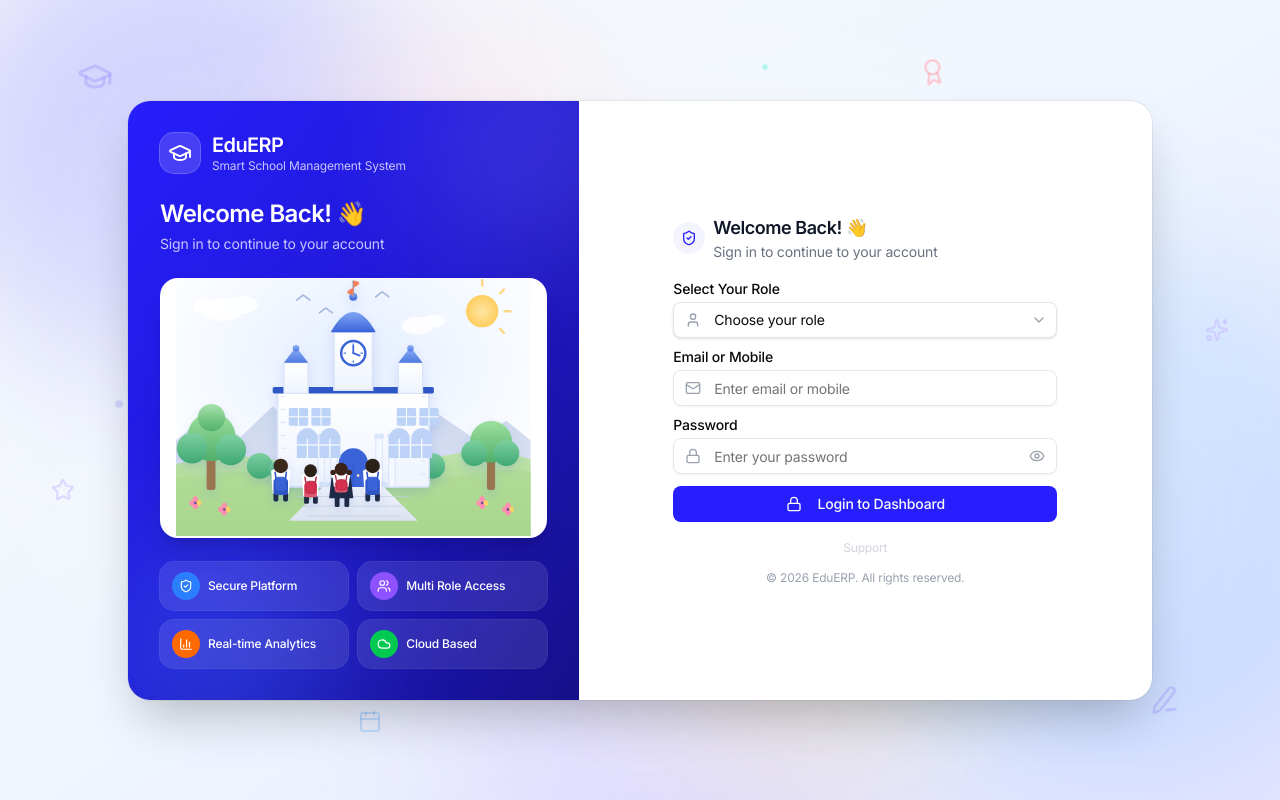
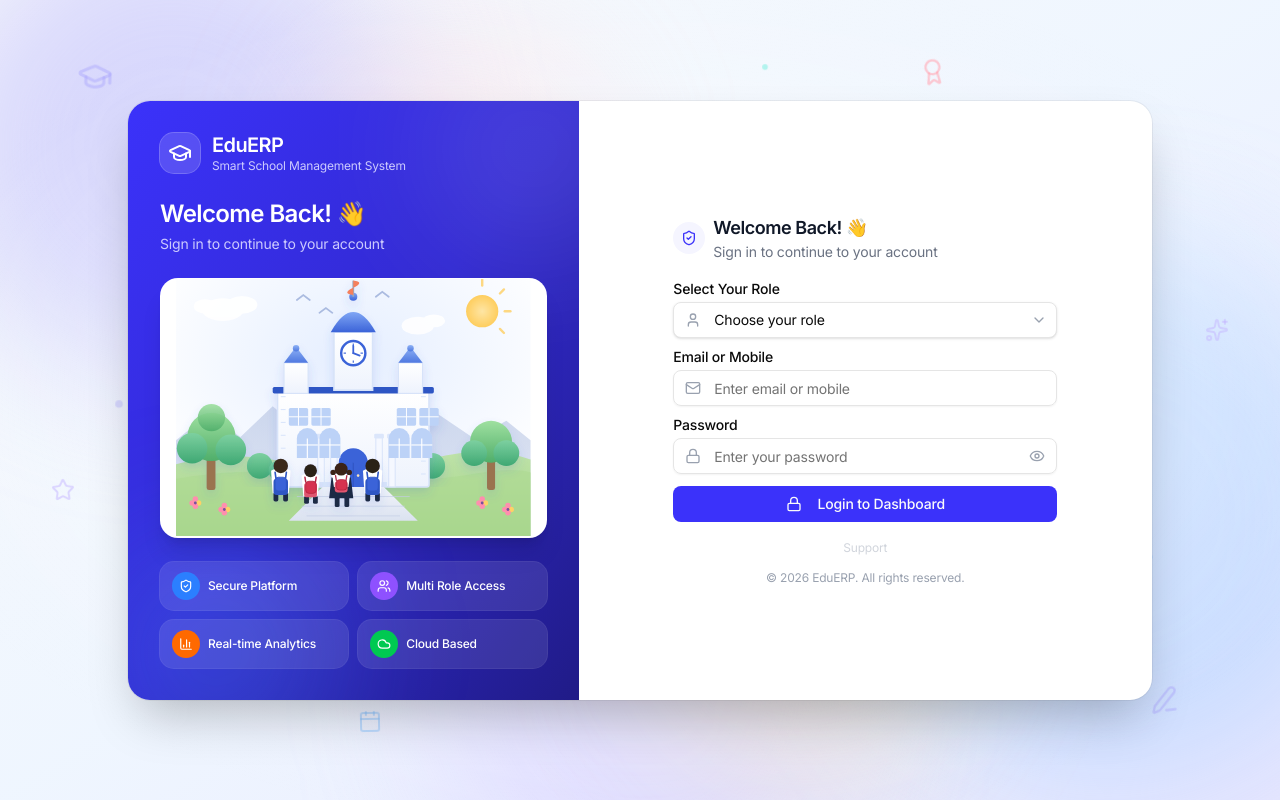
Before and after one commit to educationhub1810-png/erp-school, a Next.js app: page /login in a window 1280 px wide. Built offline with nearby package versions, Linux system fonts and the light colour scheme.

Commit message:
style: rebrand indigo palette to #3B32FA
Regenerates the indigo-* tint/shade ramp anchored on the new brand blue,
replacing the previous #261EFC. Also updates the two hardcoded hex
references the CSS override can't reach: the date-picker accent color
and the OTP email heading.

```diff
--- a/app/globals.css
+++ b/app/globals.css
@@ -6,18 +6,18 @@
 
 /* Brand color: overrides Tailwind's default indigo-* palette (anchored on
    #4F46E5 at indigo-600) so every bg/text/border-indigo-* utility across the
-   app uses the brand blue (#261EFC) instead, with matching tints/shades. */
+   app uses the brand blue (#3B32FA) instead, with matching tints/shades. */
 @theme {
-  --color-indigo-50: #f4f4ff;
-  --color-indigo-100: #e5e4ff;
-  --color-indigo-200: #c7c5fe;
-  --color-indigo-300: #a4a0fe;
-  --color-indigo-400: #6b66fd;
-  --color-indigo-500: #4740fc;
-  --color-indigo-600: #261efc;
-  --color-indigo-700: #2019d4;
-  --color-indigo-800: #1a14ab;
-  --color-indigo-900: #151088;
+  --color-indigo-50: #f5f5ff;
+  --color-indigo-100: #e7e6fe;
+  --color-indigo-200: #cccafe;
+  --color-indigo-300: #ada9fd;
+  --color-indigo-400: #7a74fc;
+  --color-indigo-500: #5851fb;
+  --color-indigo-600: #3b32fa;
+  --color-indigo-700: #322ad2;
+  --color-indigo-800: #2822aa;
+  --color-indigo-900: #201b87;
 }
 
 @theme inline {
--- a/components/ui/calendar.tsx
+++ b/components/ui/calendar.tsx
@@ -22,8 +22,8 @@ function Calendar({
       captionLayout={captionLayout}
       className={cn("rdp-theme p-1", className)}
       style={{
-        "--rdp-accent-color": "#261efc",
-        "--rdp-accent-background-color": "#f4f4ff",
+        "--rdp-accent-color": "#3b32fa",
+        "--rdp-accent-background-color": "#f5f5ff",
       } as React.CSSProperties}
       classNames={{
         caption_label: "text-sm font-semibold",
--- a/lib/mailer.ts
+++ b/lib/mailer.ts
@@ -34,7 +34,7 @@ export async function sendOtpEmail(to: string, code: string): Promise<void> {
     text: `Your EduERP login code is ${code}. It expires in 10 minutes.\n\nIf you did not try to sign in, you can ignore this email.`,
     html: `
       <div style="font-family:system-ui,Segoe UI,Arial,sans-serif;max-width:480px;margin:0 auto">
-        <h2 style="color:#261efc;margin:0 0 8px">EduERP login code</h2>
+        <h2 style="color:#3b32fa;margin:0 0 8px">EduERP login code</h2>
         <p style="color:#374151;margin:0 0 16px">Use this code to finish signing in:</p>
         <p style="font-size:32px;font-weight:700;letter-spacing:6px;color:#111827;margin:0 0 16px">${code}</p>
         <p style="color:#6b7280;font-size:13px;margin:0">It expires in 10 minutes. If you did not try to sign in, you can ignore this email.</p>
```
